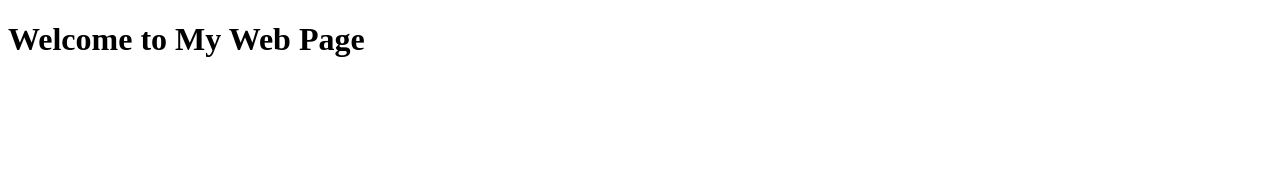
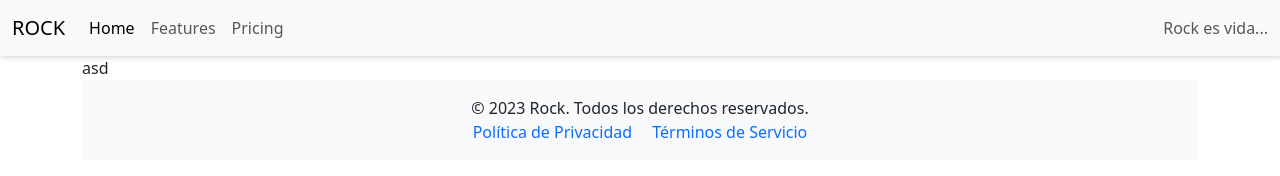
Before and after one commit to Shirodlx/YshroDev_Html-Css-Js, a plain HTML site: page index.html in a window 1280 px wide. Drawn offline with nearby package versions, Linux system fonts and the light colour scheme.

Commit message:
nuevo proyecto

```diff
--- /dev/null
+++ b/css/styles.css
@@ -0,0 +1,3 @@
+.mi-navegacion {
+    box-shadow: 1px 1px 5px rgba(0, 0, 0, 0.2);
+}
--- a/index.html
+++ b/index.html
@@ -3,10 +3,55 @@
 <head>
     <meta charset="UTF-8">
     <meta name="viewport" content="width=device-width, initial-scale=1.0">
-    <title>Document</title>
+    <title>Rock</title>
+    <link href="https://cdn.jsdelivr.net/npm/bootstrap@5.3.5/dist/css/bootstrap.min.css" rel="stylesheet" integrity="sha384-SgOJa3DmI69IUzQ2PVdRZhwQ+dy64/BUtbMJw1MZ8t5HZApcHrRKUc4W0kG879m7" crossorigin="anonymous">
+    <link rel="stylesheet" href="css/styles.css">
 </head>
+<header>
+    <nav class="navbar navbar-expand-lg bg-body-tertiary mi-navegacion">
+        <div class="container-fluid">
+          <a class="navbar-brand" href="#">ROCK</a>
+          <button class="navbar-toggler" type="button" data-bs-toggle="collapse" data-bs-target="#navbarText" aria-controls="navbarText" aria-expanded="false" aria-label="Toggle navigation">
+            <span class="navbar-toggler-icon"></span>
+          </button>
+          <div class="collapse navbar-collapse" id="navbarText">
+            <ul class="navbar-nav me-auto mb-2 mb-lg-0">
+              <li class="nav-item">
+                <a class="nav-link active" aria-current="page" href="#">Home</a>
+              </li>
+              <li class="nav-item">
+                <a class="nav-link" href="#">Features</a>
+              </li>
+              <li class="nav-item">
+                <a class="nav-link" href="#">Pricing</a>
+              </li>
+            </ul>
+            <span class="navbar-text">
+              Rock es vida...
+            </span>
+          </div>
+        </div>
+      </nav>
+</header>
+<main class="container">
+    asd
+</main>
+<div class="container">
+<footer>
+    <div class="bg-body-tertiary text-center py-3">
+        <div class="container">
+            <p class="mb-0">© 2023 Rock. Todos los derechos reservados.</p>
+            <p class="mb-0">
+                <a href="#" class="text-decoration-none me-3">Política de Privacidad</a>
+                <a href="#" class="text-decoration-none">Términos de Servicio</a>
+            </p>
+        </div>
+    </div>
+</footer>
+</div>
 <body>
-    <h1>Welcome to My Web Page</h1>
+<script src="https://cdn.jsdelivr.net/npm/@popperjs/core@2.11.8/dist/umd/popper.min.js" integrity="sha384-I7E8VVD/ismYTF4hNIPjVp/Zjvgyol6VFvRkX/vR+Vc4jQkC+hVqc2pM8ODewa9r" crossorigin="anonymous"></script>
+<script src="https://cdn.jsdelivr.net/npm/bootstrap@5.3.5/dist/js/bootstrap.min.js" integrity="sha384-VQqxDN0EQCkWoxt/0vsQvZswzTHUVOImccYmSyhJTp7kGtPed0Qcx8rK9h9YEgx+" crossorigin="anonymous"></script>
 
 </body>
 </html>
```
